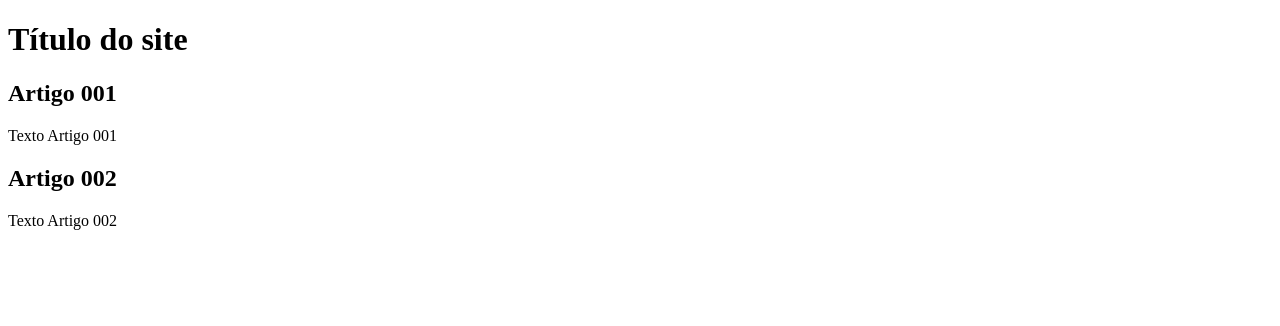
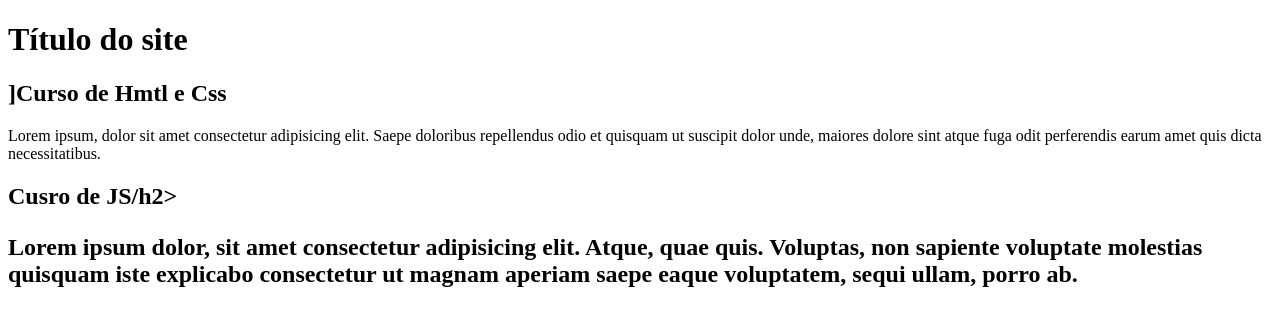
Before and after one commit to fabiobrasileiroo/projeto-site, a plain HTML site: page index.html in a window 1280 px wide. Drawn offline with Linux system fonts and the light colour scheme.

Commit message:
branch design

```diff
--- a/index.html
+++ b/index.html
@@ -12,11 +12,11 @@
             <h1>Título do site</h1>
         </head>
         <article>
-            <h2>Artigo 001</h2>
-            <p>Texto Artigo 001</p>
+            <h2>]Curso de Hmtl e Css</h2>
+            <p>Lorem ipsum, dolor sit amet consectetur adipisicing elit. Saepe doloribus repellendus odio et quisquam ut suscipit dolor unde, maiores dolore sint atque fuga odit perferendis earum amet quis dicta necessitatibus.</p>
         </article>
-            <h2>Artigo 002</h2>
-            <p>Texto Artigo 002</p>
+            <h2>Cusro de JS/h2>
+            <p>Lorem ipsum dolor, sit amet consectetur adipisicing elit. Atque, quae quis. Voluptas, non sapiente voluptate molestias quisquam iste explicabo consectetur ut magnam aperiam saepe eaque voluptatem, sequi ullam, porro ab.</p>
     </main>
 </body>
 </html>
```
